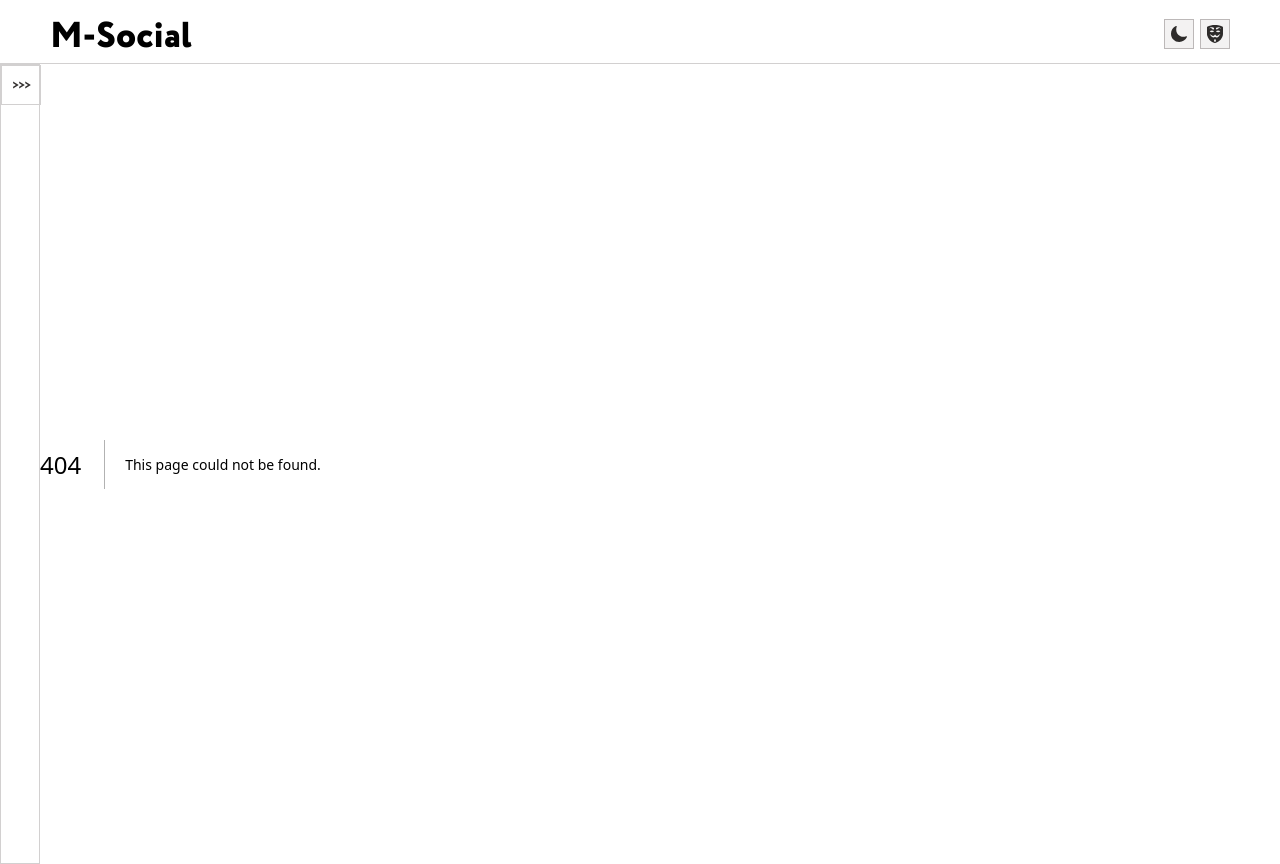
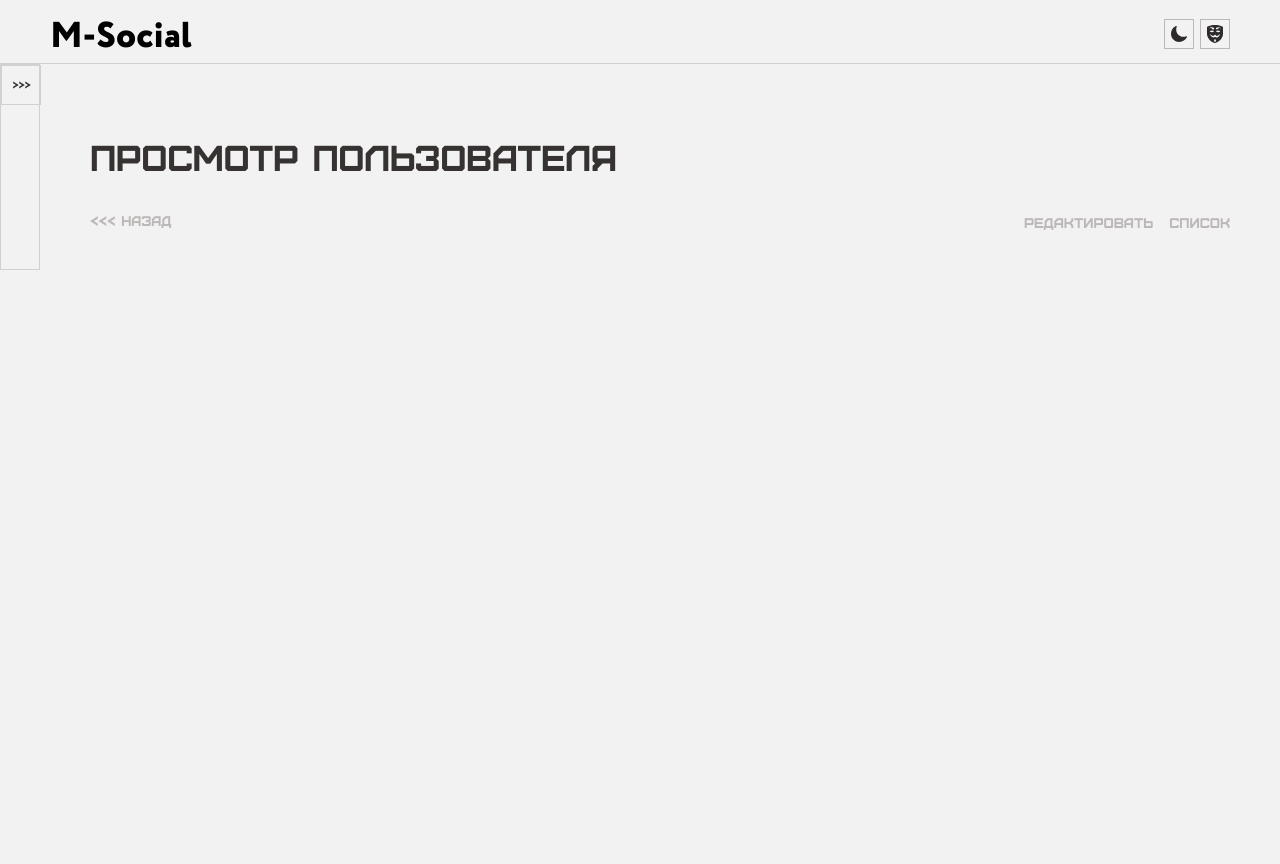
Before and after one commit to TatianaIsk/platform-admin, a Next.js app: page /users/view/1 in a window 1280 px wide. Before the commit this address had no page. After the commit the page ends 800 px from the top, so only its background shows below. Built offline with nearby package versions, Linux system fonts and the light colour scheme.

Commit message:
fix: validation create user

```diff
--- a/app/users/create-user/page.tsx
+++ b/app/users/create-user/page.tsx
@@ -69,14 +69,21 @@ const CreateUser = () => {
         </div>
         <h3 className={s.subtitle}>Адрес</h3>
         <div className={s.inputBlock}>
-          <Input label="Индекс" name="zipcode" />
-          <Input label="Город" name="city" />
+          <Input
+            label="Индекс"
+            name="address.zipcode"
+            classNames={{ input: errors.address?.zipcode && s.inputError }}
+          />
+          <Input label="Город" name="address.city" classNames={{ input: errors.address?.city && s.inputError }} />
         </div>
-        <Input label="Улица" classNames={{ inputBlock: s.input }} name="street" />
+        <Input
+          label="Улица"
+          classNames={{ inputBlock: s.input, input: errors.address?.street && s.inputError }}
+          name="address.street"
+        />
         <h3 className={s.subtitle}>Компания</h3>
         <div className={s.inputBlock}>
-          <Input label="Название" name="companyName" />
-          <Input label="Описание" name="catchPhrase" />
+          <Input label="Название" name="company.companyName" />
         </div>
         <Button className={s.btn} type="submit">
           Создать {">>>"}
--- a/app/users/validation/index.tsx
+++ b/app/users/validation/index.tsx
@@ -1,11 +1,20 @@
-import * as yup from 'yup';
+import * as yup from "yup";
 
 export const validationSchema = yup.object().shape({
   name: yup
     .string()
-    .required('Это поле должно быть заполнено')
-    .matches(/^[а-яА-ЯёЁ]+$/, 'Должна использоваться кириллица')
-    .min(2, 'Используйте не менее 2 символов'),
-  email: yup.string().required('Это поле должно быть заполнено').email('Введите верный email'),
-  phone: yup.string().matches(/^^((8|\+7)[\- ]?)?(\(?\d{3}\)?[\- ]?)?[\d\- ]+$/gm, 'Введите корректные данные'),
+    .required("Это поле должно быть заполнено")
+    .matches(/^[а-яА-ЯёЁ]+$/, "Должна использоваться кириллица")
+    .min(2, "Используйте не менее 2 символов"),
+  username: yup.string(),
+  email: yup.string().required("Это поле должно быть заполнено").email("Введите верный email"),
+  phone: yup.string().matches(/^^((8|\+7)[\- ]?)?(\(?\d{3}\)?[\- ]?)?[\d\- ]+$/gm, "Введите корректные данные"),
+  address: yup.object().shape({
+    zipcode: yup.string().required("Это поле должно быть заполнено"),
+    city: yup.string().required("Это поле должно быть заполнено"),
+    street: yup.string().required("Это поле должно быть заполнено"),
+  }),
+  company: yup.object().shape({
+    name: yup.string(),
+  }),
 });
--- a/app/users/view/[id]/ViewUser.module.scss
+++ b/app/users/view/[id]/ViewUser.module.scss
@@ -0,0 +1,9 @@
+.container {
+	width: 100%;
+	padding: 36px 50px;
+
+	.title {
+    margin: 36px 0 32px 0;
+  }
+
+}
--- a/app/users/view/[id]/[id].tsx
+++ /dev/null
@@ -1,32 +0,0 @@
-import { useEffect, useState } from 'react';
-import { useParams } from 'next/navigation';
-
-import { User } from '../../types/User';
-import { fetchUser } from '../../actions/fetchUser';
-
-import s from './ViewUser.module.scss';
-
-const ViewUser = () => {
-  const { id }: { id: string } = useParams();
-
-  const [user, setUser] = useState<User>();
-
-  useEffect(() => {
-    const fetchUserData = async () => {
-      try {
-        const userData = await fetchUser(parseInt(id));
-        setUser(userData);
-      } catch (error) {
-        console.error('Error fetching user:', error);
-      }
-    };
-
-    if (id) {
-      fetchUserData();
-    }
-  }, [id]);
-
-  return <div>Посмотреть пользователя {id}</div>;
-};
-
-export default ViewUser;
--- /dev/null
+++ b/app/users/view/[id]/page.tsx
@@ -0,0 +1,31 @@
+"use client";
+import { useEffect, useState } from "react";
+import { useParams } from "next/navigation";
+
+import { User } from "../../types/User";
+import { UsersData } from "../../data/Users";
+
+import s from "./ViewUser.module.scss";
+import Title from "@/components/ui/Title";
+import LinkBlock from "@/components/features/LinkBlock";
+
+const ViewUser = () => {
+  const { id }: { id: string } = useParams();
+
+  const [user, setUser] = useState<User>();
+
+  return (
+    <div className={s.container}>
+      <Title title="Просмотр пользователя" className={s.title}/>
+      <LinkBlock
+        previousPageUrl="/users"
+        links={[
+          { title: "Редактировать", url: "/users" },
+          { title: "Список", url: "/users" },
+        ]}
+      />
+    </div>
+  );
+};
+
+export default ViewUser;
```
